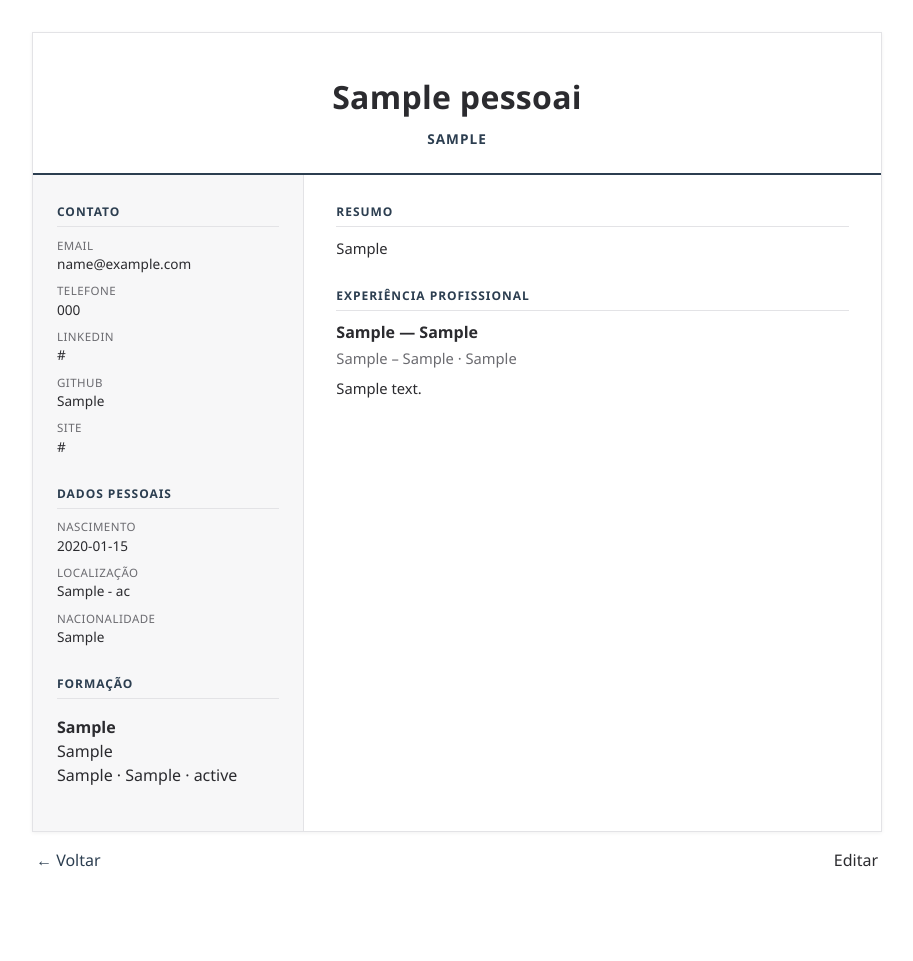
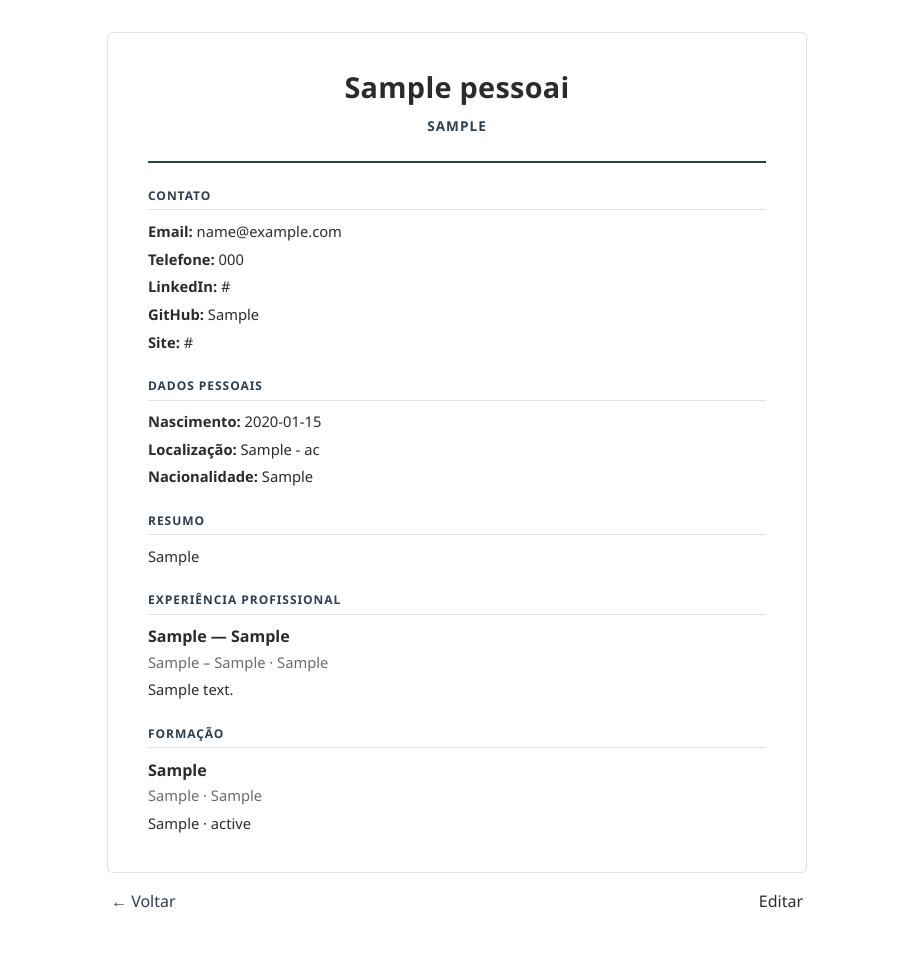
Before and after one commit to ogmukaaa/plataforma-curriculo, a PHP site: page /visualizar.php?id=1 in a window 1280 px wide. Shown: the whole page, without its empty margins (183-1096 px from the left). Before the commit the page ends 867 px from the top, so only its background shows below. Run offline with PHP 8.4, Linux system fonts and the light colour scheme; tables that the repository leaves empty hold one stand-in row (values such as "Sample post").

Commit message:
Alteração no visualizar curriculo

```diff
--- a/css/style.css
+++ b/css/style.css
@@ -9,7 +9,6 @@
     --cor-perigo: #a94442;
 
     --raio: 6px;
-    --espaco: 1rem;
 }
 
 * {
@@ -64,8 +62,7 @@ header a:hover {
 }
 
 
-main,
-.container {
+main {
     max-width: 760px;
     margin: 0 auto;
     padding: 0 1.25rem 3rem;
@@ -228,31 +204,31 @@ button,
     margin-top: 0.5rem;
 }
 
-button:hover,
-.btnCriar:hover,
-.btnAtualizar:hover {
+button:hover {
     background-color: var(--cor-destaque-hover);
 }
 
 
 
 .cv-page {
-    max-width: 850px;
+    max-width: 700px;
     margin: 2rem auto 0;
     background-color: #fff;
     border: 1px solid var(--cor-borda);
-    box-shadow: 0 1px 4px rgba(0, 0, 0, 0.06);
+    border-radius: var(--raio);
+    padding: 2rem 2.5rem;
 }
 
 .cv-header {
     text-align: center;
-    padding: 2.5rem 2rem 1.5rem;
+    padding-bottom: 1.5rem;
+    margin-bottom: 1.5rem;
     border-bottom: 2px solid var(--cor-destaque);
 }
 
 .cv-header h1 {
     margin: 0;
-    font-size: 2rem;
+    font-size: 1.8rem;
     letter-spacing: 0.3px;
 }
 
@@ -265,24 +241,8 @@ button:hover,
     letter-spacing: 1px;
 }
 
-.cv-body {
-    display: flex;
-}
-
-.cv-sidebar {
-    width: 32%;
-    background-color: var(--cor-fundo-suave);
-    padding: 1.75rem 1.5rem;
-    border-right: 1px solid var(--cor-borda);
-}
-
-.cv-main {
-    width: 68%;
-    padding: 1.75rem 2rem;
-}
-
 .cv-section {
-    margin-bottom: 1.75rem;
+    margin-bottom: 1.5rem;
 }
 
 .cv-section:last-child {
@@ -300,29 +260,14 @@ button:hover,
     border-bottom: 1px solid var(--cor-borda);
 }
 
-.cv-sidebar ul {
-    list-style: none;
-    margin: 0;
-    padding: 0;
+.cv-section h4 {
+    margin: 0 0 0.15rem;
+    font-size: 1rem;
 }
 
-.cv-sidebar li {
-    margin-bottom: 0.5rem;
-    font-size: 0.85rem;
-    word-break: break-word;
-}
-
-.cv-sidebar li span {
-    display: block;
-    font-size: 0.72rem;
-    color: var(--cor-texto-suave);
-    text-transform: uppercase;
-    letter-spacing: 0.04em;
-}
-
-.cv-main h4 {
-    margin: 0 0 0.15rem;
-    font-size: 1rem;
+.cv-section p {
+    margin: 0 0 0.35rem;
+    font-size: 0.92rem;
 }
 
 .cv-periodo {
@@ -331,31 +276,12 @@ button:hover,
     color: var(--cor-texto-suave);
 }
 
-.cv-main p {
-    margin: 0 0 0.5rem;
-    font-size: 0.92rem;
-}
-
 .cv-actions {
-    max-width: 850px;
+    max-width: 700px;
     margin: 1rem auto 3rem;
     display: flex;
     justify-content: space-between;
     padding: 0 0.25rem;
-}
-
-@media (max-width: 640px) {
-    .cv-body {
-        flex-direction: column;
-    }
-    .cv-sidebar,
-    .cv-main {
-        width: 100%;
-    }
-    .cv-sidebar {
-        border-right: none;
-        border-bottom: 1px solid var(--cor-borda);
-    }
 }
 
 
--- a/visualizar.php
+++ b/visualizar.php
@@ -32,57 +32,24 @@ if (!$dados) {
             <p class="cv-cargo"><?= htmlspecialchars($dados['cargo'] ?? '') ?></p>
         </div>
 
-        <div class="cv-body">
-            <aside class="cv-sidebar">
         <div class="cv-section">
             <h3>Contato</h3>
-                    <ul>
-                        <?php if (!empty($contato['email'])): ?>
-                            <li><span>Email</span><?= htmlspecialchars($contato['email']) ?></li>
-                        <?php endif; ?>
-                        <?php if (!empty($contato['telefone'])): ?>
-                            <li><span>Telefone</span><?= htmlspecialchars($contato['telefone']) ?></li>
-                        <?php endif; ?>
-                        <?php if (!empty($contato['linkedin'])): ?>
-                            <li><span>LinkedIn</span><?= htmlspecialchars($contato['linkedin']) ?></li>
-                        <?php endif; ?>
-                        <?php if (!empty($contato['github'])): ?>
-                            <li><span>GitHub</span><?= htmlspecialchars($contato['github']) ?></li>
-                        <?php endif; ?>
-                        <?php if (!empty($contato['link_url'])): ?>
-                            <li><span>Site</span><?= htmlspecialchars($contato['link_url']) ?></li>
-                        <?php endif; ?>
-                    </ul>
+            <?php if (!empty($contato['email'])): ?><p><strong>Email:</strong> <?= htmlspecialchars($contato['email']) ?></p><?php endif; ?>
+            <?php if (!empty($contato['telefone'])): ?><p><strong>Telefone:</strong> <?= htmlspecialchars($contato['telefone']) ?></p><?php endif; ?>
+            <?php if (!empty($contato['linkedin'])): ?><p><strong>LinkedIn:</strong> <?= htmlspecialchars($contato['linkedin']) ?></p><?php endif; ?>
+            <?php if (!empty($contato['github'])): ?><p><strong>GitHub:</strong> <?= htmlspecialchars($contato['github']) ?></p><?php endif; ?>
+            <?php if (!empty($contato['link_url'])): ?><p><strong>Site:</strong> <?= htmlspecialchars($contato['link_url']) ?></p><?php endif; ?>
         </div>
 
         <div class="cv-section">
             <h3>Dados Pessoais</h3>
-                    <ul>
-                        <?php if (!empty($dados['data_nascimento'])): ?>
-                            <li><span>Nascimento</span><?= htmlspecialchars($dados['data_nascimento']) ?></li>
+            <?php if (!empty($dados['data_nascimento'])): ?><p><strong>Nascimento:</strong> <?= htmlspecialchars($dados['data_nascimento']) ?></p><?php endif; ?>
+            <?php if (!empty($dados['cidade']) || !empty($dados['estado'])): ?>
+                <p><strong>Localização:</strong> <?= htmlspecialchars(trim(($dados['cidade'] ?? '') . ' - ' . ($dados['estado'] ?? ''), ' -')) ?></p>
             <?php endif; ?>
-                        <?php if (!empty($dados['cidade']) || !empty($dados['estado'])): ?>
-                            <li><span>Localização</span><?= htmlspecialchars(trim(($dados['cidade'] ?? '') . ' - ' . ($dados['estado'] ?? ''), ' -')) ?></li>
-                        <?php endif; ?>
-                        <?php if (!empty($dados['nacionalidade'])): ?>
-                            <li><span>Nacionalidade</span><?= htmlspecialchars($dados['nacionalidade']) ?></li>
-                        <?php endif; ?>
-                    </ul>
+            <?php if (!empty($dados['nacionalidade'])): ?><p><strong>Nacionalidade:</strong> <?= htmlspecialchars($dados['nacionalidade']) ?></p><?php endif; ?>
         </div>
 
-                <div class="cv-section">
-                    <h3>Formação</h3>
-                    <p>
-                        <strong><?= htmlspecialchars($formacao['curso'] ?? '') ?></strong><br>
-                        <?= htmlspecialchars($formacao['instituicao'] ?? '') ?><br>
-                        <?= htmlspecialchars($formacao['periodo'] ?? '') ?>
-                        <?php if (!empty($formacao['nivel'])): ?> · <?= htmlspecialchars($formacao['nivel']) ?><?php endif; ?>
-                        <?php if (!empty($formacao['status'])): ?> · <?= htmlspecialchars($formacao['status']) ?><?php endif; ?>
-                    </p>
-                </div>
-            </aside>
-
-            <main class="cv-main">
         <?php if (!empty($dados['resumo'])): ?>
             <div class="cv-section">
                 <h3>Resumo</h3>
@@ -101,7 +68,18 @@ if (!$dados) {
             </p>
             <p><?= nl2br(htmlspecialchars($experiencia['descricao'] ?? '')) ?></p>
         </div>
-            </main>
+
+        <div class="cv-section">
+            <h3>Formação</h3>
+            <h4><?= htmlspecialchars($formacao['curso'] ?? '') ?></h4>
+            <p class="cv-periodo">
+                <?= htmlspecialchars($formacao['instituicao'] ?? '') ?>
+                <?php if (!empty($formacao['periodo'])): ?> · <?= htmlspecialchars($formacao['periodo']) ?><?php endif; ?>
+            </p>
+            <p>
+                <?= htmlspecialchars($formacao['nivel'] ?? '') ?>
+                <?php if (!empty($formacao['status'])): ?> · <?= htmlspecialchars($formacao['status']) ?><?php endif; ?>
+            </p>
         </div>
     </div>
 
```
Also changed, not shown: other parts of css/style.css (+12 -34 lines). Lines whose indentation alone changed are shown as unchanged.
